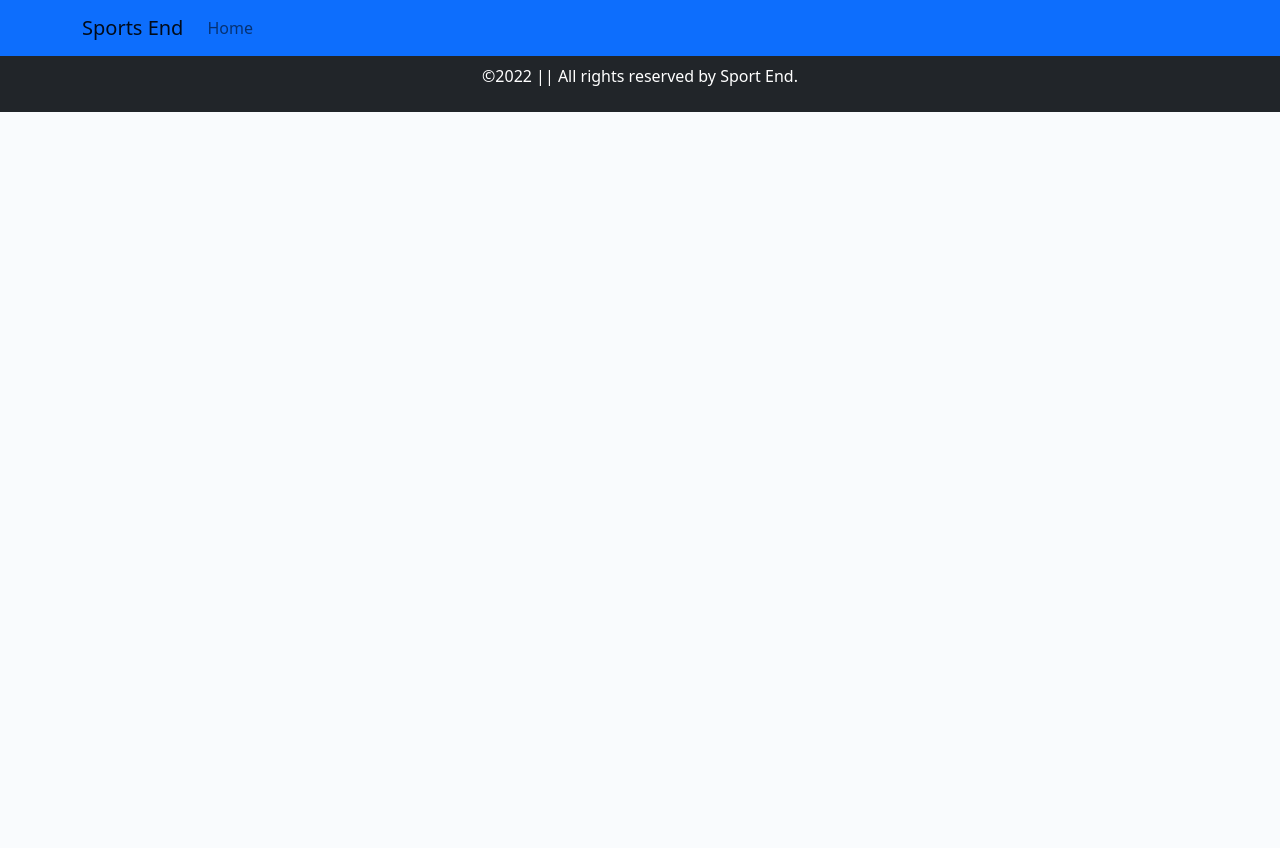
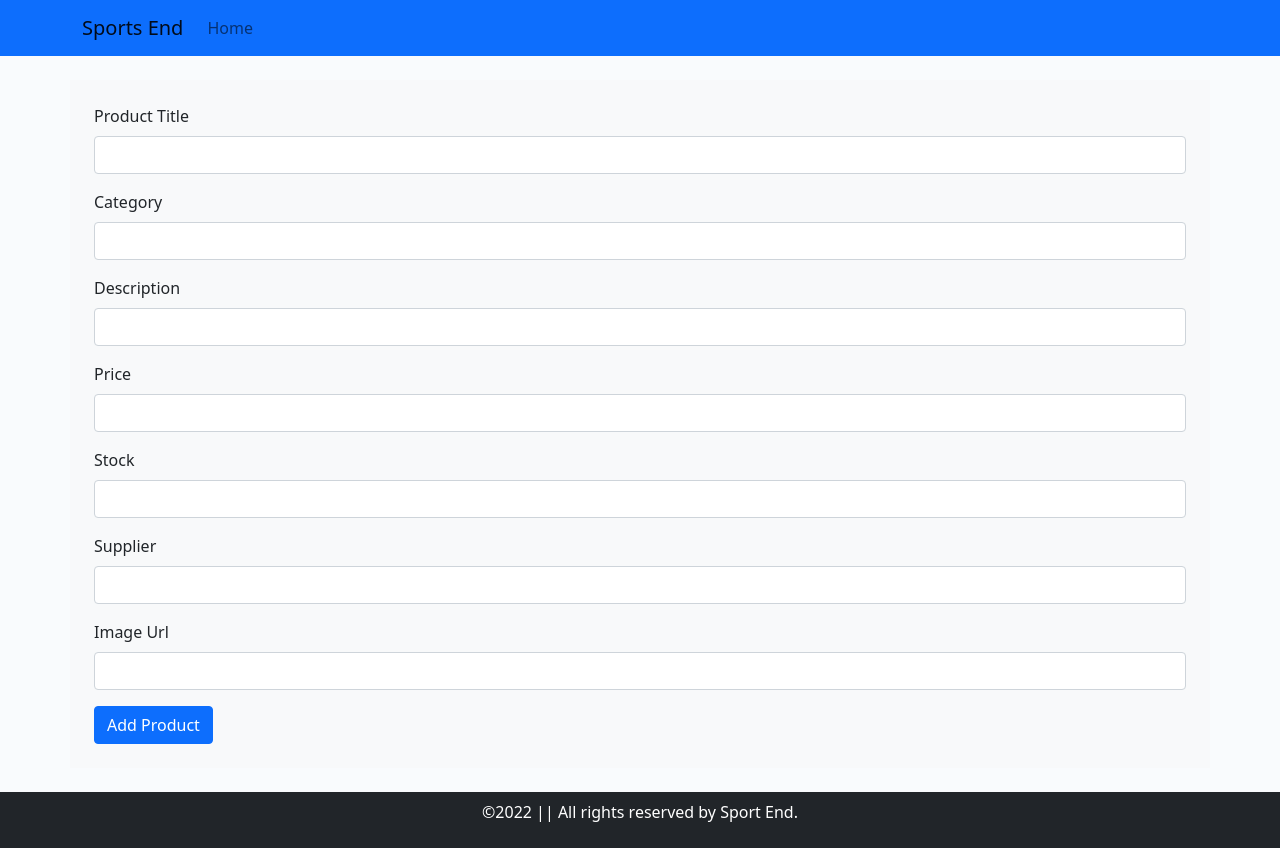
Before and after one commit to nahid7g/Sports-End, a React (Create React App) app: page /add-new-item in a window 1280 px wide. Before the commit the page ends 800 px from the top, so only its background shows below. Built offline with nearby package versions, Linux system fonts and the light colour scheme.

Commit message:
Product add implemented

```diff
--- a/package.json
+++ b/package.json
@@ -11,6 +11,7 @@
     "react": "^18.1.0",
     "react-bootstrap": "^2.3.1",
     "react-dom": "^18.1.0",
+    "react-hook-form": "^7.31.1",
     "react-router-dom": "^6.3.0",
     "react-scripts": "5.0.1",
     "web-vitals": "^2.1.4"
--- a/src/App.js
+++ b/src/App.js
@@ -1,9 +1,11 @@
 import { Route, Routes } from 'react-router-dom';
 import "./App.css";
+import AddNewItem from './pages/AddNewItem/AddNewItem';
 import Footer from './pages/Footer/Footer';
 import Header from './pages/Header/Header';
 import Home from './pages/Home/Home';
 import Inventory from './pages/Inventory/Inventory';
+import ManageInventory from './pages/ManageInventory/ManageInventory';
 
 function App() {
   return (
@@ -11,6 +13,8 @@ function App() {
       <Header></Header>
       <Routes>
         <Route path="/" element={<Home></Home>}></Route>
+        <Route path='/add-new-item' element={<AddNewItem></AddNewItem>}></Route>
+        <Route path="/manage-inventory" element={<ManageInventory></ManageInventory>}></Route>
         <Route path="/inventory/:productId" element={<Inventory></Inventory>}></Route>
       </Routes>
       <Footer></Footer>
--- /dev/null
+++ b/src/pages/AddNewItem/AddNewItem.js
@@ -0,0 +1,60 @@
+import React, { useState } from 'react';
+import { Container, Form } from 'react-bootstrap';
+import { useForm } from 'react-hook-form';
+
+const AddNewItem = () => {
+    const { register, handleSubmit, formState: { errors }, reset } = useForm();
+    const [product, setProduct] = useState({});
+    const onSubmit = data => {
+        fetch("http://localhost:5000/products", {
+            method: "POST",
+            headers: {
+                'Content-Type': "Application/json",
+            },
+            body: JSON.stringify(data),
+        })
+            .then(res => res.json())
+            .then(data => console.log(data));
+        reset();
+    };
+    return (
+        <Container className='bg-light p-4 my-4'>
+            <form onSubmit={handleSubmit(onSubmit)}>
+                <Form.Group className="mb-3" controlId="name">
+                    <Form.Label>Product Title</Form.Label>
+                    <input className='form-control' {...register("name")} required />
+                </Form.Group>
+                <Form.Group className="mb-3" controlId="category">
+                    <Form.Label>Category</Form.Label>
+                    <input className='form-control' {...register("category")} required />
+                </Form.Group>
+                <Form.Group className="mb-3" controlId="description">
+                    <Form.Label>Description</Form.Label>
+                    <input className='form-control' {...register("description")} required />
+                </Form.Group>
+                <Form.Group className="mb-3" controlId="price">
+                    <Form.Label>Price</Form.Label>
+                    <input className='form-control' {...register("price")} required />
+                </Form.Group>
+                <Form.Group className="mb-3" controlId="stock">
+                    <Form.Label>Stock</Form.Label>
+                    <input className='form-control' {...register("inStock")} required />
+                </Form.Group>
+                <Form.Group className="mb-3" controlId="supplier">
+                    <Form.Label>Supplier</Form.Label>
+                    <input className='form-control' {...register("supplier")} required />
+                </Form.Group>
+                <Form.Group className="mb-3" controlId="supplier">
+                    <Form.Label>Image Url</Form.Label>
+                    <input className='form-control' {...register("img")} required />
+                </Form.Group>
+                {/* errors will return when field validation fails  */}
+                {errors.exampleRequired && <span>This field is required</span>}
+
+                <input className='btn btn-primary' type="submit" value="Add Product" />
+            </form>
+        </Container>
+    );
+};
+
+export default AddNewItem;
--- a/src/pages/Home/Stocks/Stocks.css
+++ b/src/pages/Home/Stocks/Stocks.css
@@ -1,3 +1,12 @@
 #stocks {
     background-color: white;
 }
+
+.inventory-link {
+    text-align: right;
+    font-size: 20px;
+}
+
+.inventory-link a {
+    text-decoration: none;
+}
--- a/src/pages/Home/Stocks/Stocks.js
+++ b/src/pages/Home/Stocks/Stocks.js
@@ -2,17 +2,18 @@ import React, { useEffect, useState } from 'react';
 import "./Stocks.css";
 import { Container, Table } from 'react-bootstrap';
 import Stock from '../Stock/Stock';
+import { Link } from 'react-router-dom';
 
 const Stocks = () => {
     const [products, setProducts] = useState([]);
     useEffect(() => {
-        fetch("https://sports-end.herokuapp.com/products")
+        fetch("http://localhost:5000/products")
             .then(res => res.json())
             .then(data => setProducts(data))
     }, [])
     return (
         <Container className='p-4 mb-4' id='stocks'>
-            <h2>Stock Inventory List</h2>
+            <h2>Inventory List</h2>
             <Table hover>
                 <thead>
                     <tr>
@@ -28,6 +29,9 @@ const Stocks = () => {
                     products.map(product => <Stock product={product} key={product._id}></Stock>)
                 }
             </Table>
+            <section className='inventory-link'>
+                <Link to="/manage-inventory" className='btn btn-secondary'>Manage Inventory</Link>
+            </section>
         </Container>
     );
 };
--- a/src/pages/Inventory/Inventory.js
+++ b/src/pages/Inventory/Inventory.js
@@ -1,45 +1,46 @@
 import React, { useEffect, useState } from 'react';
 import { Button, Card, Container, FormControl, InputGroup } from 'react-bootstrap';
-import { useParams } from 'react-router-dom';
+import { Link, useParams } from 'react-router-dom';
 import "./Inventory.css";
 
 const Inventory = () => {
     const [product, setProduct] = useState({});
-    const [stocks, setStock] = useState({});
     const { productId } = useParams();
     const url = `http://localhost:5000/products/${productId}`;
     useEffect(() => {
         fetch(url)
             .then(res => res.json())
             .then(data => setProduct(data));
-    }, [product]);
+    }, [product, url]);
     const { img, name, supplier, inStock, description, price } = product;
     const handleUpdate = event => {
         event.preventDefault();
-        const stock = parseInt(event.target.stock.value);
-        const theProduct = { stock, inStock }
-        if (typeof stock === "number" && stock > 0) {
+        const stockInput = parseInt(event.target.stock.value);
+        const stock = stockInput + inStock;
+        const theProduct = { stock }
+        if (typeof stockInput === "number" && stockInput > 0) {
             fetch(url, {
                 method: "PUT",
                 headers: { "Content-Type": "Application/json" },
                 body: JSON.stringify(theProduct)
             })
                 .then(res => res.json())
-                .then(data => console.log(data))
+                .then(data => alert(stockInput + " Items succesfully added in Stocks."))
         }
         event.target.reset();
     }
 
     const handleDelivery = event => {
         event.preventDefault();
-        const delivered = { inStock };
-        // fetch(url, {
-        //     method: "PUT",
-        //     headers: { "Content-Type": "Application/json" },
-        //     body: JSON.stringify(delivered)
-        // })
-        //     .then(res => res.json())
-        //     .then(data => console.log(data))
+        const stock = inStock - 1;
+        const delivered = { stock };
+        fetch(url, {
+            method: "PUT",
+            headers: { "Content-Type": "Application/json" },
+            body: JSON.stringify(delivered)
+        })
+            .then(res => res.json())
+            .then(data => alert("Succesfully Delivered."))
     }
     return (
         <Container className='col-5 my-4'>
@@ -56,6 +57,9 @@ const Inventory = () => {
                     <Card.Text>description: {description}</Card.Text>
                     <Card.Text>price: ${price}</Card.Text>
                     <button onClick={handleDelivery} className='btn btn-primary'>Delivered</button>
+                    <section className='inventory-link'>
+                        <Link to="/manage-inventory" className='btn btn-secondary'>Manage Inventory</Link>
+                    </section>
                 </Card.Body>
             </Card>
             <section className='my-2'>
--- /dev/null
+++ b/src/pages/InventoryDetail/InventoryDetail.js
@@ -0,0 +1,22 @@
+import React from 'react';
+
+const InventoryDetail = ({ product, deleteProduct }) => {
+    const { name, price, _id, description, Category, inStock, supplier, img } = product;
+    return (
+        <>
+            <tbody>
+                <tr>
+                    <td><img src={img} alt={name} /> {name}</td>
+                    <td>{Category}</td>
+                    <td>{description}</td>
+                    <td>${price}</td>
+                    <td>{inStock}</td>
+                    <td>{supplier}</td>
+                    <td><button onClick={() => deleteProduct(_id)} className='btn btn-danger'>Delete</button></td>
+                </tr>
+            </tbody>
+        </>
+    );
+};
+
+export default InventoryDetail;
--- /dev/null
+++ b/src/pages/ManageInventory/ManageInventory.js
@@ -0,0 +1,54 @@
+import React, { useEffect, useState } from 'react';
+import { Container, Table } from 'react-bootstrap';
+import { Link } from 'react-router-dom';
+import InventoryDetail from '../InventoryDetail/InventoryDetail';
+
+const ManageInventory = () => {
+    const [products, setProducts] = useState([]);
+    useEffect(() => {
+        fetch("http://localhost:5000/products")
+            .then(res => res.json())
+            .then(data => setProducts(data))
+    }, [products]);
+    const deleteProduct = id => {
+        const confirm = window.confirm("Are you Sure?")
+        if (confirm) {
+            const url = `http://localhost:5000/products/${id}`;
+            fetch(url, {
+                method: "DELETE"
+            })
+                .then(res => res.json())
+                .then(data => {
+                    if (data.deleteCount > 0) {
+                        const remaining = products.filter(product => product._id !== id)
+                        setProducts(remaining);
+                    }
+                });
+        }
+    }
+    return (
+        <Container className='p-4 my-4' id='stocks'>
+            <h2>Inventory List</h2>
+            <Table hover>
+                <thead>
+                    <tr>
+                        <th>PRODUCTS</th>
+                        <th>CATEGORY</th>
+                        <th>Description</th>
+                        <th>PRICE</th>
+                        <th>IN STOCK</th>
+                        <th>SUPPLIER</th>
+                    </tr>
+                </thead>
+                {
+                    products.map(product => <InventoryDetail deleteProduct={deleteProduct} product={product} key={product._id}></InventoryDetail>)
+                }
+            </Table>
+            <section className='inventory-link'>
+                <Link to="/add-new-item" className='btn btn-secondary'>Add New Item</Link>
+            </section>
+        </Container>
+    );
+};
+
+export default ManageInventory;
```
Also changed, not shown: 1 other file (tests, documents, lock files or other folders).
